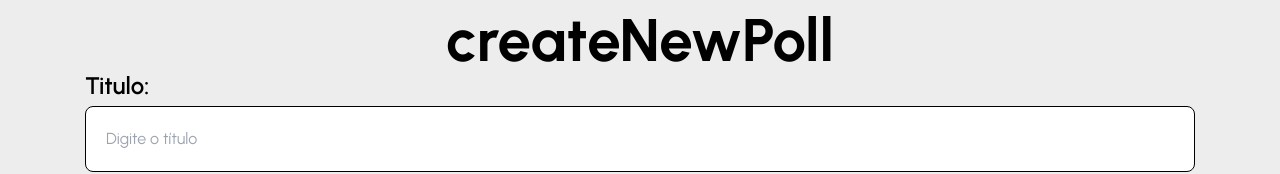
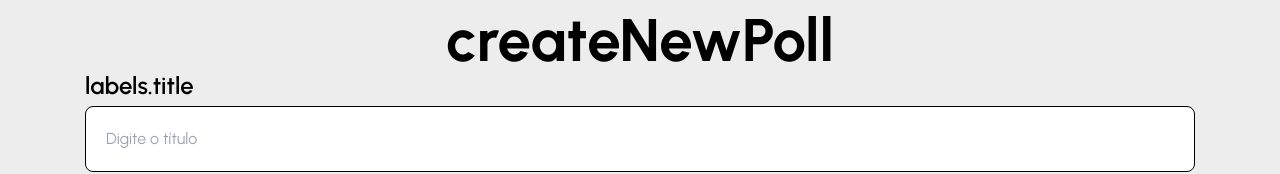
Before and after one commit to Guilherme-Matosoli/vooter-client, a Next.js app: page /en/poll/new in a window 1280 px wide. Shown: the part 168-342 px from the top of the page. Built offline with nearby package versions, Linux system fonts and the light colour scheme; what i18next-resources-to-backend would draw is missing.

Commit message:
add input title label i18n traduction :rocket:

```diff
--- a/src/app/[lng]/poll/new/page.tsx
+++ b/src/app/[lng]/poll/new/page.tsx
@@ -40,7 +40,7 @@ export default function NewPoll({ params: { lng } }: NewPollParams) {
         className="w-full"
       >
         <Input
-          label="Titulo: "
+          label={t("labels.title")}
           placeholder="Digite o título"
           {...register("title", { required: true })}
         />
```
